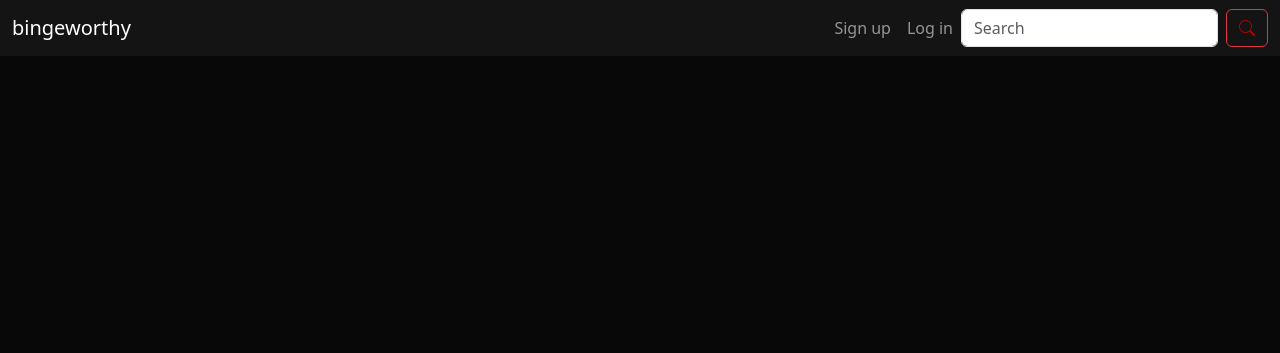
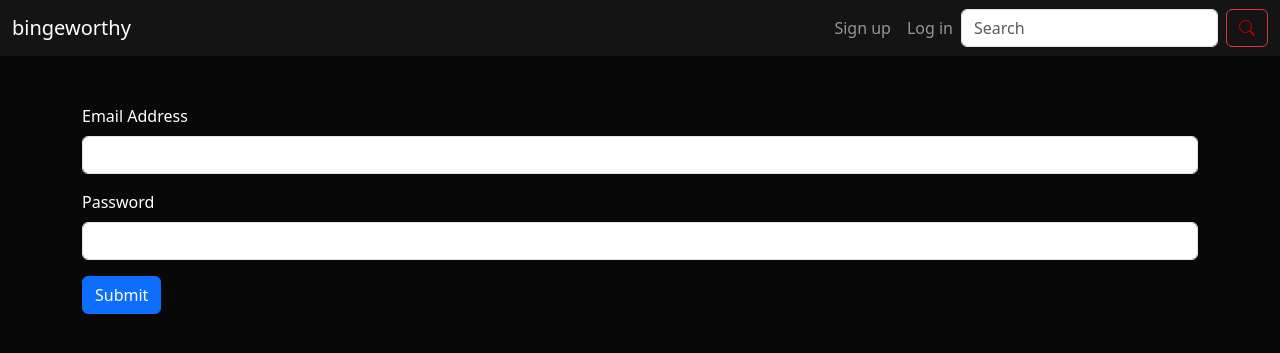
Before and after one commit to rayyan35p/bingeworthy, a Flask app: template project/templates/signup.html in a window 1280 px wide. Shown: the top 353 px of the page. Run offline with Flask 3, Linux system fonts and the light colour scheme; the template is opened without the code that fills it, so the values that code supplies are empty; parts of the project's set-up code (start-up, migrations or seed data) failed here and were passed over.

Commit message:
created signup.html and setup for user database

```diff
--- a/project/__init__.py
+++ b/project/__init__.py
@@ -11,6 +11,9 @@ def create_app():
 
     db.init_app(app)
 
+    with app.app_context():
+        db.create_all()
+
     # blueprint for auth routes in the app
     from .auth import auth as auth_blueprint
     app.register_blueprint(auth_blueprint)
--- a/project/templates/signup.html
+++ b/project/templates/signup.html
@@ -5,5 +5,18 @@
 {% endblock %}
 
 {% block body %}
+<div class="container mt-5">
+    <form method="POST" action="/signup">
+        <div class="mb-3">
+            <label for="inputEmail" class="form-label text-white">Email Address</label>
+            <input type="email" class="form-control" id="inputEmail">
+        </div>
+        <div class="mb-3">
+            <label for="inputPassword" class="form-label text-white">Password</label>
+            <input type="password" class="form-control" id="inputPassword">
+        </div>
+        <button type="submit" class="btn btn-primary">Submit</button>
+    </form>
+</div>
 
 {% endblock %}
```
Also changed, not shown: project/auth.py (+6 -2 lines), project/models.py (added, +7 -0 lines), 1 other file.
